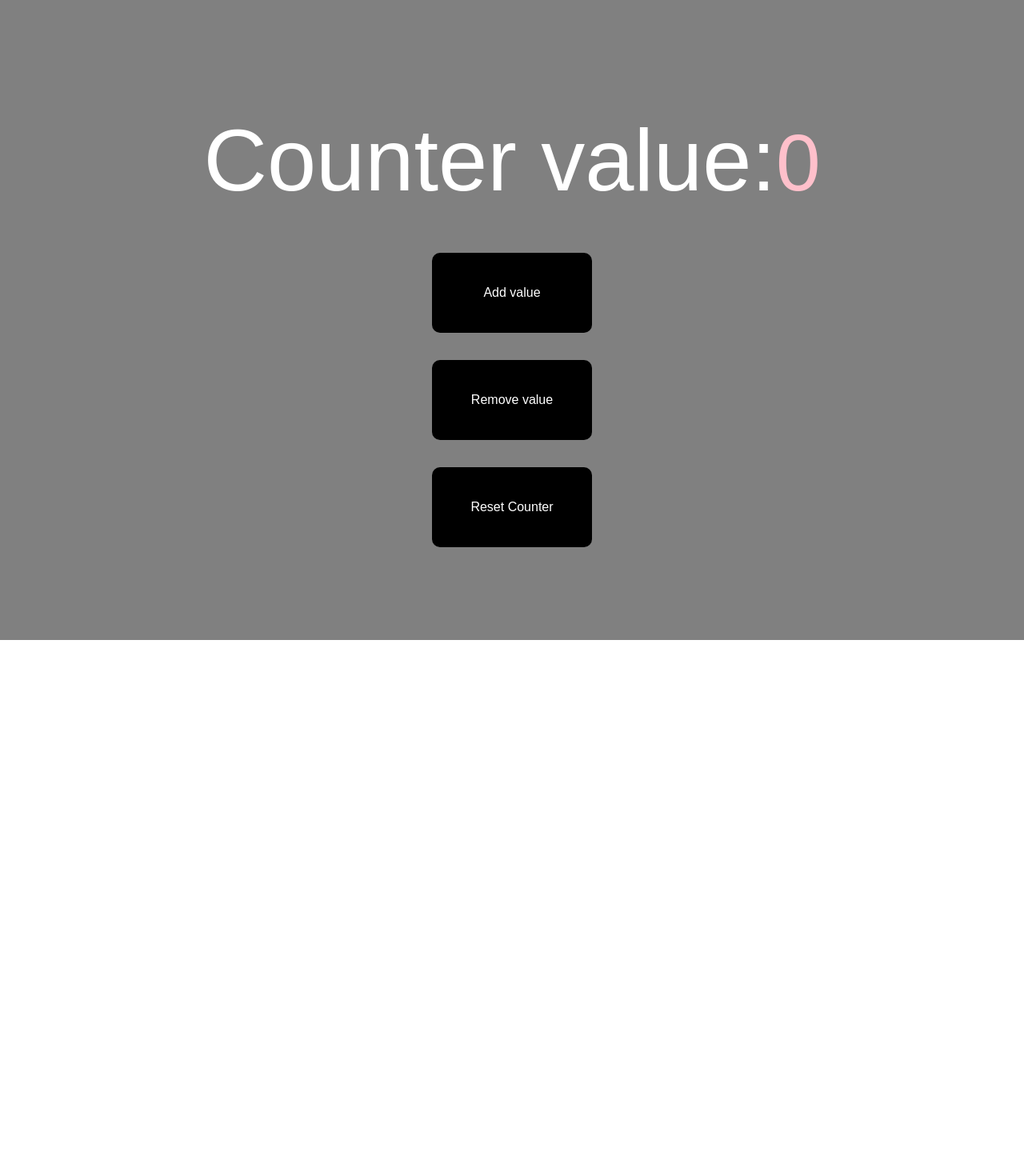
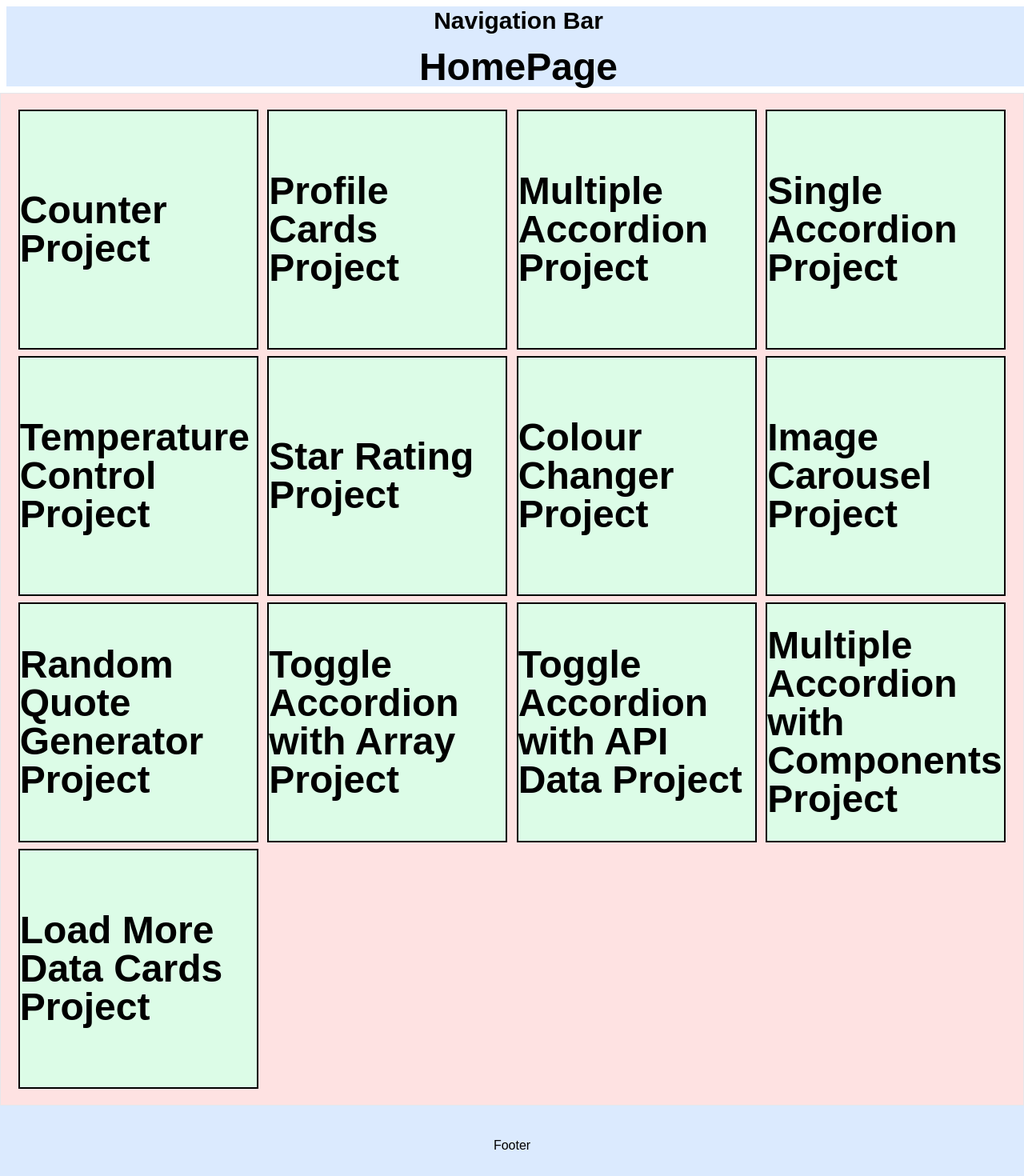
Before and after one commit to bhatiakash67/React-mini-projects, a React (Vite) app in the folder react-miniprojects/: page / in a window 1280 px wide. Shown: the top 1470 px of the page at 80% size. Before the commit the page ends 800 px from the top, so only its background shows below. Built offline with nearby package versions, Linux system fonts and the light colour scheme.

Commit message:
react router setup

```diff
--- a/react-miniprojects/src/App.jsx
+++ b/react-miniprojects/src/App.jsx
@@ -1,46 +1,8 @@
 import React from 'react'
-import Counter from './pages/1counter/Counter'
-import Profiles from './pages/2profilecards/Profiles'
-import SingleAccordion from './pages/3accordion/SingleAccordion.jsx'
-import MultipleAccordion from './pages/3accordion/MultipleAccordion.jsx'
-import TempControlApp from './pages/4temp-control-app/TempControl.jsx'
-import StarRating from './pages/5star-rating/StarRating.jsx'
-import ColourChanger from './pages/6random-colour-generator/ColourChanger.jsx'
-import ImageCarousel from './pages/7image-carousel/ImageCarousel.jsx'
-import QuoteGenerator from './pages/8quote-generator/QuoteGenerator.jsx'
-import AccordionSelf from './pages/9-Accordion/multipleaccordion-without-array/AccordionSelf.jsx'
-import ToggleAccordionWithArray from './pages/9-Accordion/accordion-with-array/ToggleAccordionWithArray.jsx'
-import ToggleAccordionWithAPI from './pages/9-Accordion/accordion-with-apidata/ToggleAccordionWithAPI.jsx'
-import LoadMoreData from './pages/10-load-more-data/LoadMoreData.jsx'
 
 function App () {
   return (
     <>
-    <Counter />
-
-    {/* <Profiles /> */}
-
-    {/* <SingleAccordion /> */}
-
-    {/* <MultipleAccordion />  */}
-
-    {/* <TempControlApp /> */}
-
-    {/* <StarRating noOfStars= '5' /> */}
-
-    {/* <ColourChanger /> */}
-
-    {/* <ImageCarousel /> */}
-
-    {/* <QuoteGenerator url="https://api.quotable.io/quotes/random" limit={25} /> */}
-
-    {/* <AccordionSelf /> */}
-
-    {/* <ToggleAccordionWithArray /> */}
-
-    {/* <ToggleAccordionWithAPI /> */}
-
-    {/* <LoadMoreData /> */}
     </>
   )
 }
--- a/react-miniprojects/src/Layout.jsx
+++ b/react-miniprojects/src/Layout.jsx
@@ -1,8 +1,15 @@
 import React from 'react'
+import { Outlet } from 'react-router-dom'
+import NavBar from './components/navbar/NavBar'
+import Footer from './components/footer/Footer'
 
 function Layout() {
     return (
-<div>round round face</div>
+        <>
+        <NavBar />
+        <Outlet />
+        <Footer />
+        </>
     )
 }
 
--- /dev/null
+++ b/react-miniprojects/src/components/footer/Footer.jsx
@@ -0,0 +1,9 @@
+import React from 'react'
+
+function Footer() {
+  return (
+    <div className='flex justify-center items-center bg-blue-100 w-screen h-[100px]'>Footer</div>
+  )
+}
+
+export default Footer
--- /dev/null
+++ b/react-miniprojects/src/components/navbar/NavBar.jsx
@@ -0,0 +1,13 @@
+import React from 'react'
+import {Link} from 'react-router-dom'
+
+function NavBar() {
+  return (
+    <div className=' bg-blue-100 w-screen h-[100px] flex flex-col justify-center items-center m-2'>
+      <p className='p-2 text-3xl font-bold'>Navigation Bar</p>
+      <Link to='/'><p className='p-2 text-5xl font-bold'>HomePage</p></Link>
+    </div>
+  )
+}
+
+export default NavBar
--- a/react-miniprojects/src/main.jsx
+++ b/react-miniprojects/src/main.jsx
@@ -1,7 +1,46 @@
 import React from 'react'
 import ReactDOM from 'react-dom/client'
 import App from "./App.jsx"
+import { Route, RouterProvider, createBrowserRouter, createRoutesFromElements } from 'react-router-dom'
+import Layout from './Layout.jsx'
+import HomePage from './pages/0homepage/HomePage.jsx'
+import Counter from './pages/1counter/Counter.jsx'
+import Profiles from './pages/2profilecards/Profiles.jsx'
+import MultipleAccordion from './pages/3accordion/MultipleAccordion.jsx'
+import SingleAccordion from './pages/3accordion/SingleAccordion.jsx'
+import TempControlApp from './pages/4temp-control-app/TempControl.jsx'
+import StarRating from './pages/5star-rating/StarRating.jsx'
+import ColourChanger from './pages/6random-colour-generator/ColourChanger.jsx'
+import ImageCarousel from './pages/7image-carousel/ImageCarousel.jsx'
+import QuoteGenerator from './pages/8quote-generator/QuoteGenerator.jsx'
+import ToggleAccordionWithArray from './pages/9-Accordion/accordion-with-array/ToggleAccordionWithArray.jsx'
+import ToggleAccordionWithAPI from './pages/9-Accordion/accordion-with-apidata/ToggleAccordionWithAPI.jsx'
+import AccordionSelf from './pages/9-Accordion/multipleaccordion-without-array/AccordionSelf.jsx'
+import LoadMoreData from './pages/10-load-more-data/LoadMoreData.jsx'
+
+const router = createBrowserRouter(
+        createRoutesFromElements(
+                <Route path='/' element={<Layout />}>
+                        <Route path='' element={<HomePage />}></Route>
+                        <Route path='counter' element={<Counter />}></Route>
+                        <Route path='profiles' element={<Profiles />}></Route>
+                        <Route path='multiple-accordion' element={<MultipleAccordion />}></Route>
+                        <Route path='single-accordion' element={<SingleAccordion />}></Route>
+                        <Route path='tempcontrol-app' element={<TempControlApp />}></Route>
+                        <Route path='star-rating' element={<StarRating />}></Route>
+                        <Route path='colour-changer' element={<ColourChanger />}></Route>
+                        <Route path='image-carousel' element={<ImageCarousel />}></Route>
+                        <Route path='quote-generator' element={<QuoteGenerator />}></Route>
+                        <Route path='accordion-with-array' element={<ToggleAccordionWithArray />}></Route>
+                        <Route path='accordion-with-api' element={<ToggleAccordionWithAPI />}></Route>
+                        <Route path='multiple-accordion-with-components' element={<AccordionSelf />}></Route>
+                        <Route path='load-more-data' element={<LoadMoreData />}></Route>
+                </Route>
+        )
+)
 
 ReactDOM.createRoot(document.getElementById('root')).render(
-        <App />
+        <React.StrictMode>
+                <RouterProvider router={router} />
+        </React.StrictMode>,
 )
--- /dev/null
+++ b/react-miniprojects/src/pages/0homepage/HomePage.jsx
@@ -0,0 +1,95 @@
+import React from 'react'
+import Layout from '../../Layout'
+import Footer from '../../components/footer/Footer'
+import NavBar from '../../components/navbar/NavBar'
+import { Link } from 'react-router-dom'
+
+function HomePage() {
+    return (
+
+        // Grid Layout for the cards
+        <div className='grid w-screen bg-red-100 grid-cols-1 sm:grid-cols-2 md:grid-cols-3 lg:grid-cols-4 gap-x-2 gap-y-2 place-items-center border p-5'>
+
+            {/* Counter project */}
+            <Link to='counter'>
+                <div className='bg-green-100 w-[300px] h-[300px] border-solid border-2 border-black text-5xl font-bold flex justify-center items-center'>
+                    Counter Project
+                </div>
+            </Link>
+            {/* Profile Cards project */}
+            <Link to='profiles'>
+                <div className='bg-green-100 w-[300px] h-[300px] border-solid border-2 border-black text-5xl font-bold flex justify-center items-center'>
+                    Profile Cards Project
+                </div>
+            </Link>
+            {/* Multiple Accordion project */}
+            <Link to='multiple-accordion'>
+                <div className='bg-green-100 w-[300px] h-[300px] border-solid border-2 border-black text-5xl font-bold flex justify-center items-center'>
+                    Multiple Accordion Project
+                </div>
+            </Link>
+            {/* Single Accordion Project */}
+            <Link to='single-accordion'>
+                <div className='bg-green-100 w-[300px] h-[300px] border-solid border-2 border-black text-5xl font-bold flex justify-center items-center'>
+                    Single Accordion Project
+                </div>
+            </Link>
+            {/* Temperature Control UI project */}
+            <Link to='tempcontrol-app'>
+                <div className='bg-green-100 w-[300px] h-[300px] border-solid border-2 border-black text-5xl font-bold flex justify-center items-center'>
+                    Temperature Control Project
+                </div>
+            </Link>
+            {/* Star Rating project */}
+            <Link to='star-rating'>
+                <div className='bg-green-100 w-[300px] h-[300px] border-solid border-2 border-black text-5xl font-bold flex justify-center items-center'>
+                    Star Rating Project
+                </div>
+            </Link>
+            {/* Colour Changer project */}
+            <Link to='colour-changer'>
+                <div className='bg-green-100 w-[300px] h-[300px] border-solid border-2 border-black text-5xl font-bold flex justify-center items-center'>
+                    Colour Changer Project
+                </div>
+            </Link>
+            {/* Image Carousel project */}
+            <Link to='image-carousel'>
+                <div className='bg-green-100 w-[300px] h-[300px] border-solid border-2 border-black text-5xl font-bold flex justify-center items-center'>
+                    Image Carousel Project
+                </div>
+            </Link>
+            {/* Quote Generator project */}
+            <Link to='quote-generator'>
+                <div className='bg-green-100 w-[300px] h-[300px] border-solid border-2 border-black text-5xl font-bold flex justify-center items-center'>
+                    Random Quote Generator Project
+                </div>
+            </Link>
+            {/* Toggle between single/multiple Accordion with data from array project project */}
+            <Link to='accordion-with-array'>
+                <div className='bg-green-100 w-[300px] h-[300px] border-solid border-2 border-black text-5xl font-bold flex justify-center items-center'>
+                    Toggle Accordion with Array Project
+                </div>
+            </Link>
+            {/* Toggle between single/multiple Accordion with data from API project */}
+            <Link to='accordion-with-api'>
+                <div className='bg-green-100 w-[300px] h-[300px] border-solid border-2 border-black text-5xl font-bold flex justify-center items-center'>
+                    Toggle Accordion with API Data Project
+                </div>
+            </Link>
+            {/* Multiple Accordion with use of components for repeating cards project */}
+            <Link to='multiple-accordion-with-components'>
+                <div className='bg-green-100 w-[300px] h-[300px] border-solid border-2 border-black text-5xl font-bold flex justify-center items-center'>
+                    Multiple Accordion with Components Project
+                </div>
+            </Link>
+            {/* Load more data cards project */}
+            <Link to='load-more-data'>
+                <div className='bg-green-100 w-[300px] h-[300px] border-solid border-2 border-black text-5xl font-bold flex justify-center items-center'>
+                    Load More Data Cards Project
+                </div>
+            </Link>
+        </div>
+    )
+}
+
+export default HomePage
```
